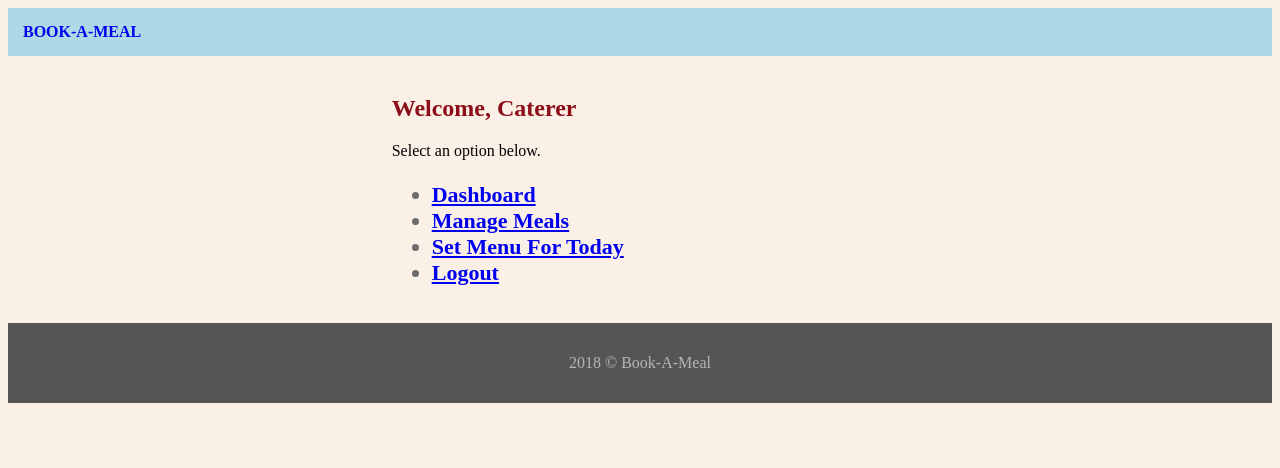
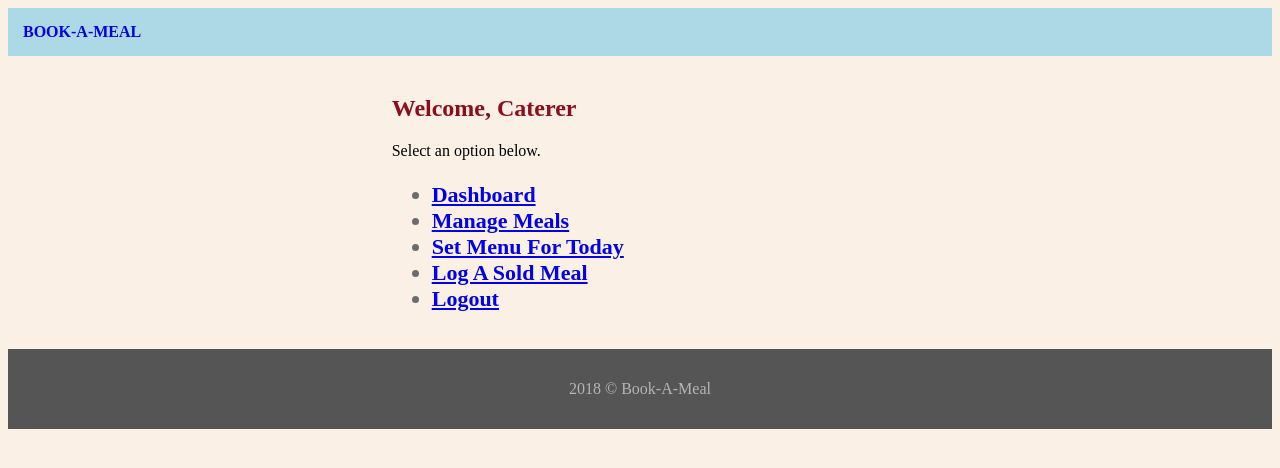
Before and after one commit to slimsolz/Book_A_Meal, a plain HTML site: page UI/caterer/index.html in a window 1280 px wide. Drawn offline with Linux system fonts and the light colour scheme.

Commit message:
Add link to log sold meal

```diff
--- a/UI/caterer/index.html
+++ b/UI/caterer/index.html
@@ -32,6 +32,7 @@
 							<li><a href="dashboard.html">Dashboard</a></li>
 							<li><a href="manage_meal.html">Manage Meals</a></li>
 							<li><a href="set_menu.html">Set Menu For Today</a></li>
+							<li><a href="sold_meal.html">Log A Sold Meal</a></li>
 							<li><a href="../signin.html">Logout</a></li>
 						</ul>
 					</div>
```
Also changed, not shown: UI/caterer/add_meal.html (+1 -2 lines), UI/caterer/dashboard.html (+1 -1 lines), UI/caterer/manage_meal.html (+1 -1 lines), UI/caterer/modify_meal.html (+1 -0 lines), UI/caterer/set_menu.html (+1 -1 lines).
